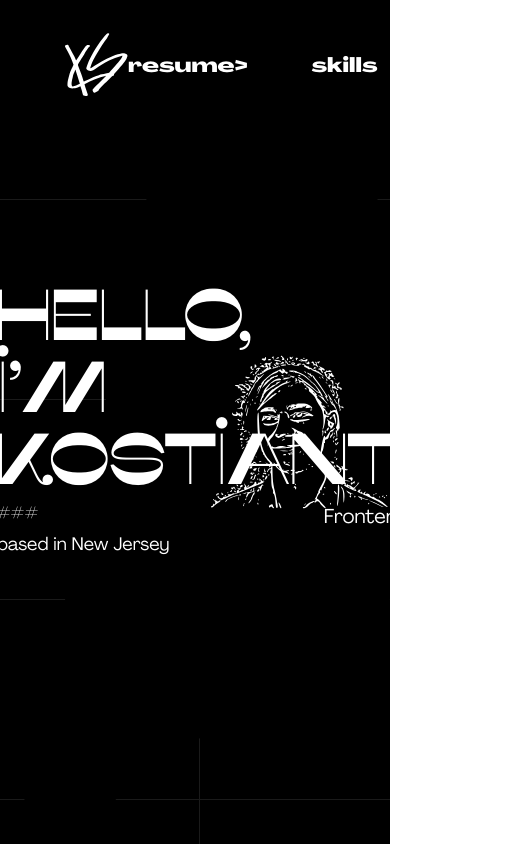
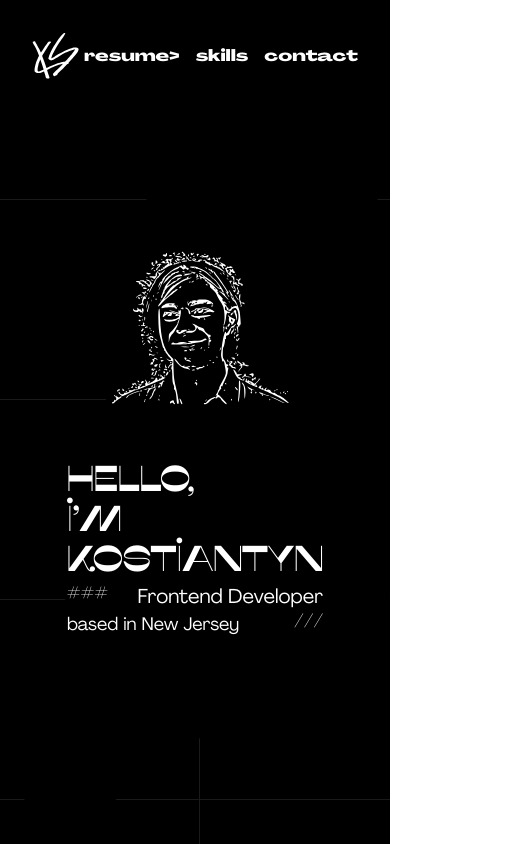
Before and after one commit to kshyr/portfolio-v2, an Astro site: page / in a window 390 px wide. Shown: the whole page, 509 px wide, since content can reach past the window. Built offline with nearby package versions, Linux system fonts and the light colour scheme; Astro itself is replaced by a stand-in of ours.

Commit message:
responsive design

```diff
--- a/src/components/Header.astro
+++ b/src/components/Header.astro
@@ -1,8 +1,10 @@
 <header
-  class="flex fixed top-0 left-0 w-full justify-between px-16 py-8 font-agra text-xl font-bold items-center z-20"
+  class="flex fixed top-0 left-0 w-full justify-between px-8 sm:px-16 py-8 font-agra text-base sm:text-xl font-bold items-center z-20"
 >
-  <img src="/assets/logo.svg" />
-  <ul class="h-full flex gap-16 justify-between items-center z-40">
+  <img src="/assets/logo.svg" class="h-12 sm:h-16" />
+  <ul
+    class="h-full flex gap-4 sm:gap-12 md:gap-16 justify-between items-center z-40"
+  >
     <li><a href="/about">{"resume>"}</a></li>
     <li><a href="/contact">skills</a></li>
     <li><a href="/blog">contact</a></li>
--- a/src/pages/index.astro
+++ b/src/pages/index.astro
@@ -8,10 +8,12 @@ import Header from "../components/Header.astro";
     class="bg-black min-h-screen flex justify-center items-center px-24 py-16"
   >
     <section
-      class="flex justify-between polka-background items-center w-full relative z-20"
+      class="flex flex-col-reverse gap-8 sm:gap-12 md:flex-row justify-between polka-background items-center w-full relative z-20"
     >
       <div class="flex flex-col">
-        <h1 class="font-misto text-7xl">Hello, <br /> I'm Kostiantyn</h1>
+        <h1 class="font-misto text-4xl sm:text-7xl">
+          Hello, <br /> I'm Kostiantyn
+        </h1>
         <div class="flex w-full justify-between">
           <h3 class="font-misto">###</h3>
           <h3 class="font-agra text-xl">Frontend Developer</h3>
@@ -21,8 +23,9 @@ import Header from "../components/Header.astro";
           <h3 class="font-misto">///</h3>
         </div>
       </div>
+
+      <img src="/assets/picofme.svg" class="z-20 h-56 sm:h-72 md:h-96" />
     </section>
-    <img src="/assets/picofme.svg" class="z-20 h-96" />
     <div class="polka z-10"></div>
     <div class="paper z-[5]"></div>
   </main>
```
